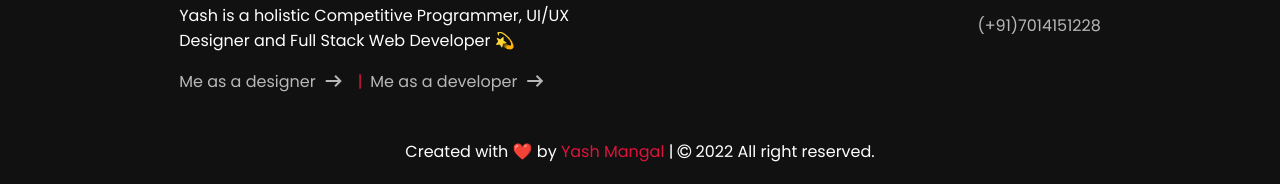
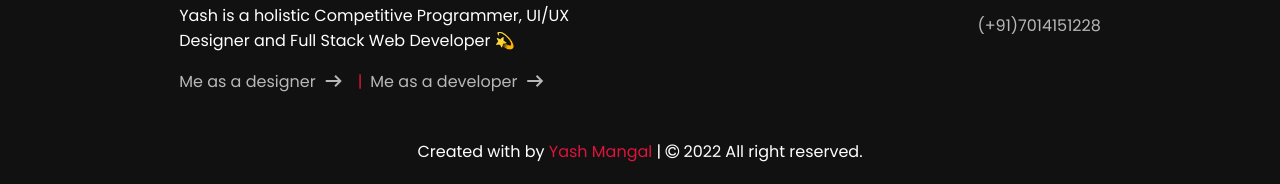
Before and after one commit to yashmangal112/yashmangal, a website: page Public/UxDesignProjects.html in a window 1280 px wide. Shown: the part 2935-3119 px from the top of the page. Drawn offline with nearby package versions, Linux system fonts and the light colour scheme.

Commit message:
Intial commit

```diff
--- a/Public/UxDesignProjects.html
+++ b/Public/UxDesignProjects.html
@@ -318,7 +318,7 @@
             </div>
         </div>
         <div class="rowf left">
-            <span>Created with ❤️ by <a href="#">Yash Mangal</a> | <span class="fa fa-copyright"></span> 2022 All right reserved.</span>
+            <span>Created with  by <a href="#">Yash Mangal</a> | <span class="fa fa-copyright"></span> 2022 All right reserved.</span>
         </div>
     </footer>
 
```
